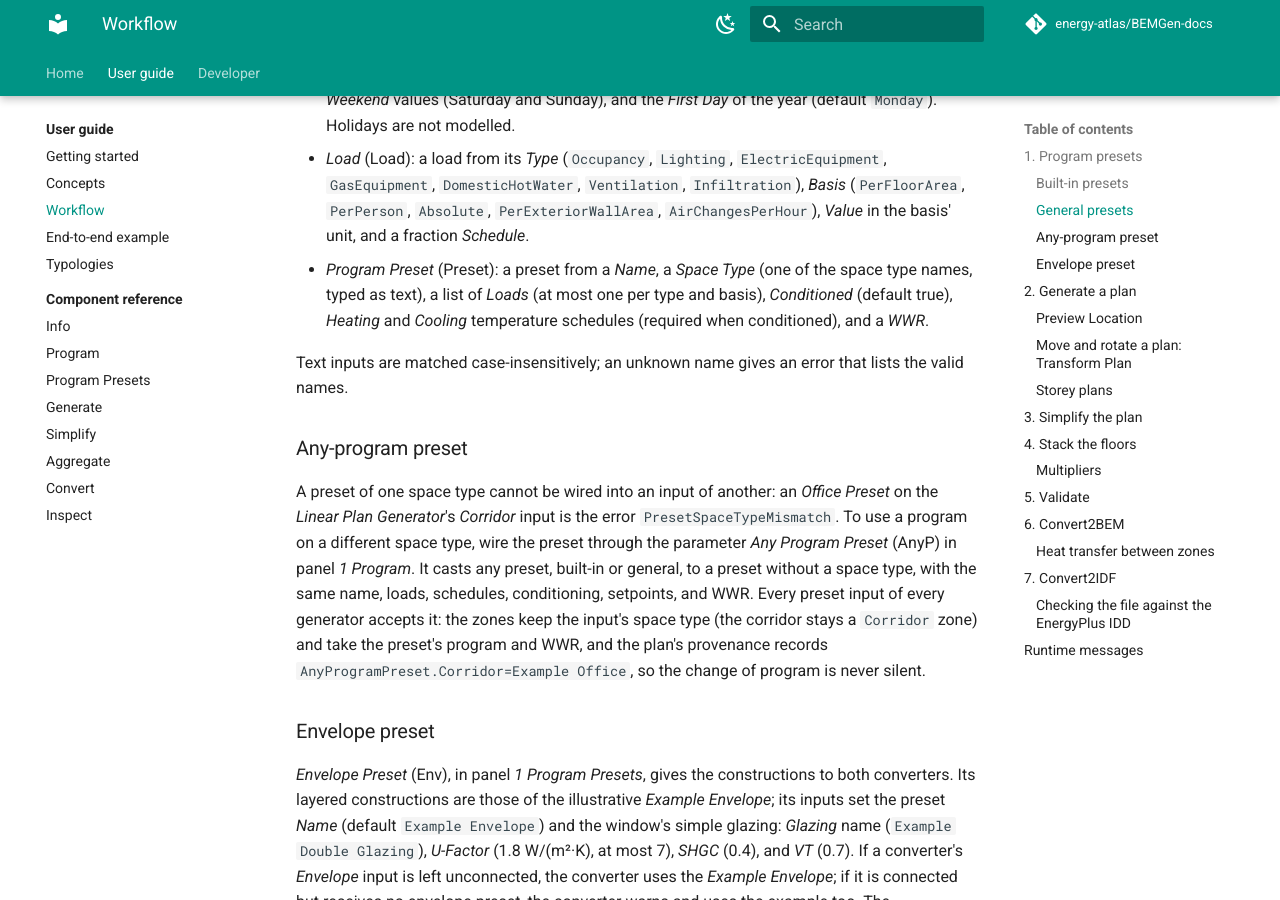
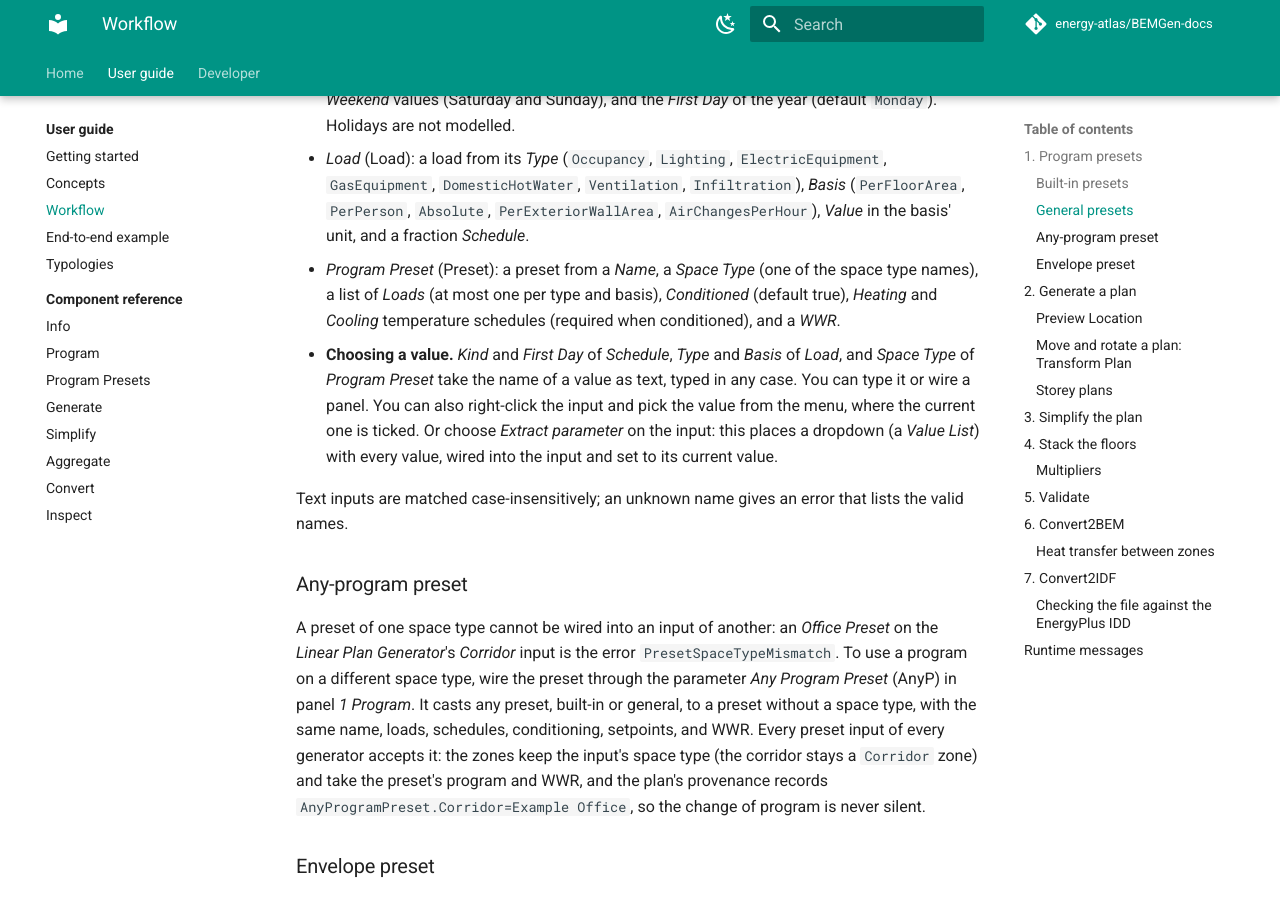
Before and after one commit to Energy-Atlas/BEMGen-docs, an MkDocs documentation site: the page built from docs/user/workflow.md, in a window 1280 px wide and 900 px high, scrolled down 2436 px. Built offline with MkDocs 1.6.1 and Material for MkDocs 9.7.7, drawn with Linux system fonts in a browser that asks for light colours; comment, search, counter and statistics services are not loaded.

Commit message:
docs(user): describe choosing enum values from the menu or a dropdown

```diff
--- a/docs/user/workflow.md
+++ b/docs/user/workflow.md
@@ -43,7 +43,8 @@ Panel *1 Program* builds a preset for any space type from scratch:
 
 - *Schedule* (Sch): an 8760-hour schedule from a *Name*, a *Kind* (`Fraction` for loads, `Temperature` for setpoints), 24 hourly *Weekday* values (Monday to Friday), 24 hourly *Weekend* values (Saturday and Sunday), and the *First Day* of the year (default `Monday`). Holidays are not modelled.
 - *Load* (Load): a load from its *Type* (`Occupancy`, `Lighting`, `ElectricEquipment`, `GasEquipment`, `DomesticHotWater`, `Ventilation`, `Infiltration`), *Basis* (`PerFloorArea`, `PerPerson`, `Absolute`, `PerExteriorWallArea`, `AirChangesPerHour`), *Value* in the basis' unit, and a fraction *Schedule*.
-- *Program Preset* (Preset): a preset from a *Name*, a *Space Type* (one of the space type names, typed as text), a list of *Loads* (at most one per type and basis), *Conditioned* (default true), *Heating* and *Cooling* temperature schedules (required when conditioned), and a *WWR*.
+- *Program Preset* (Preset): a preset from a *Name*, a *Space Type* (one of the space type names), a list of *Loads* (at most one per type and basis), *Conditioned* (default true), *Heating* and *Cooling* temperature schedules (required when conditioned), and a *WWR*.
+- **Choosing a value.** *Kind* and *First Day* of *Schedule*, *Type* and *Basis* of *Load*, and *Space Type* of *Program Preset* take the name of a value as text, typed in any case. You can type it or wire a panel. You can also right-click the input and pick the value from the menu, where the current one is ticked. Or choose *Extract parameter* on the input: this places a dropdown (a *Value List*) with every value, wired into the input and set to its current value.
 
 Text inputs are matched case-insensitively; an unknown name gives an error that lists the valid names.
 
```
